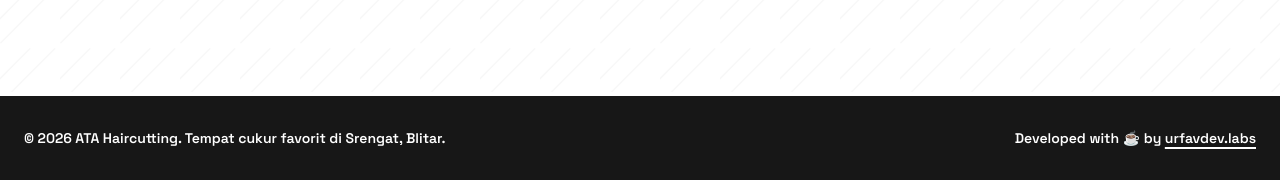
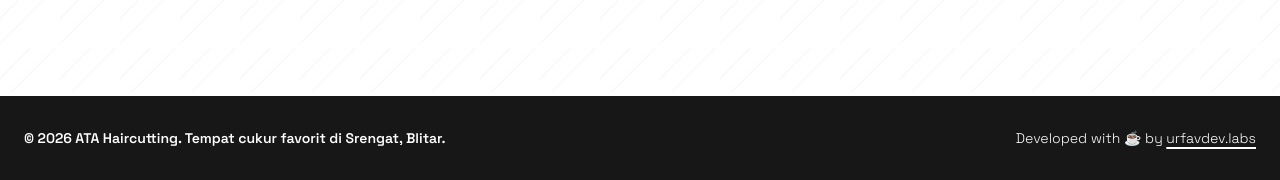
Before and after one commit to ferdhyihza/ata-haircutting-bw, a website: page index.html in a window 1280 px wide. Shown: the part 3833-4013 px from the top of the page. Drawn offline with nearby package versions, Linux system fonts and the light colour scheme.

Commit message:
refactor: update footer text style for improved readability

```diff
--- a/index.html
+++ b/index.html
@@ -220,7 +220,7 @@
     <footer class="bg-neutral-900 text-white py-8 px-6 border-t-4 border-white">
         <div class="max-w-7xl mx-auto flex flex-col md:flex-row justify-between items-center text-sm font-semibold gap-4">
             <p>© 2026 ATA Haircutting. Tempat cukur favorit di Srengat, Blitar.</p>
-            <p>Developed with ☕ by <a href="https://ferdhyihza.com" class="underline decoration-2 underline-offset-4 hover:text-gray-300">urfavdev.labs</a></p>
+            <p class="font-light">Developed with ☕ by <a href="https://ferdhyihza.com" class="underline decoration-2 underline-offset-4 hover:text-gray-300">urfavdev.labs</a></p>
         </div>
     </footer>
 
```
